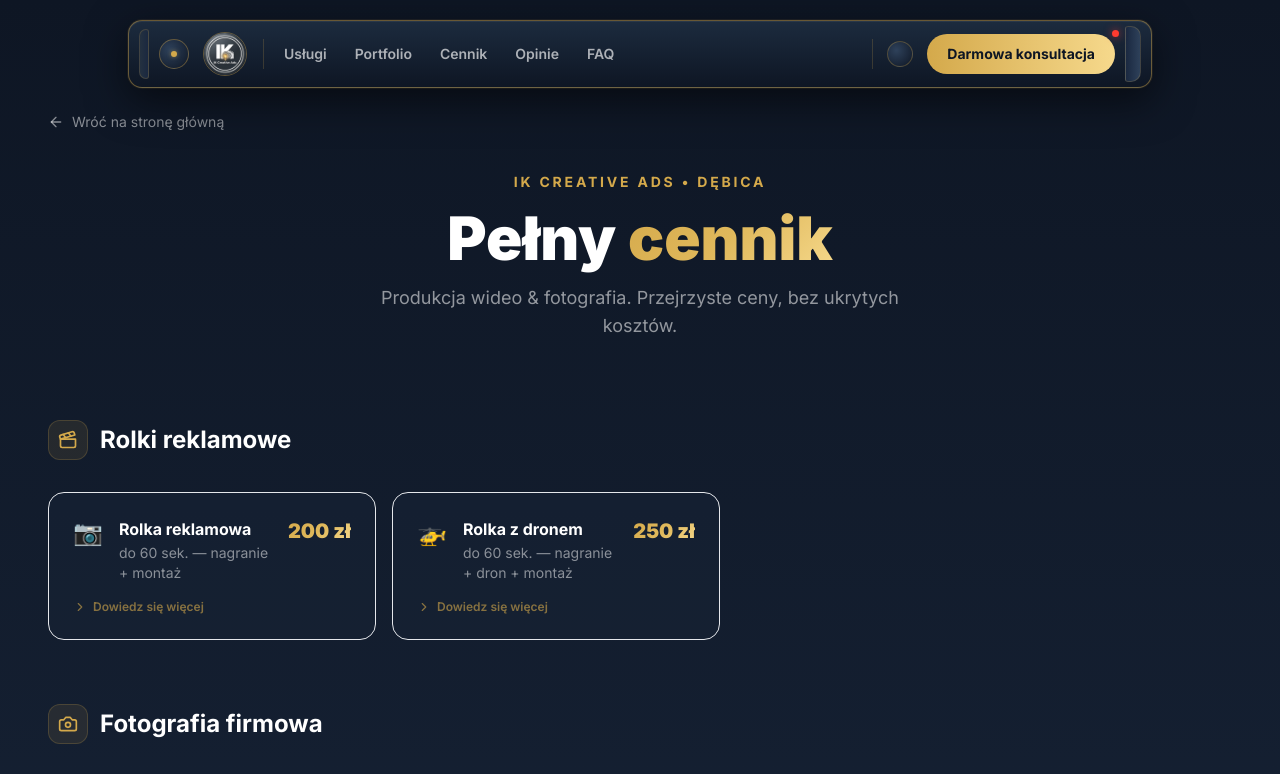
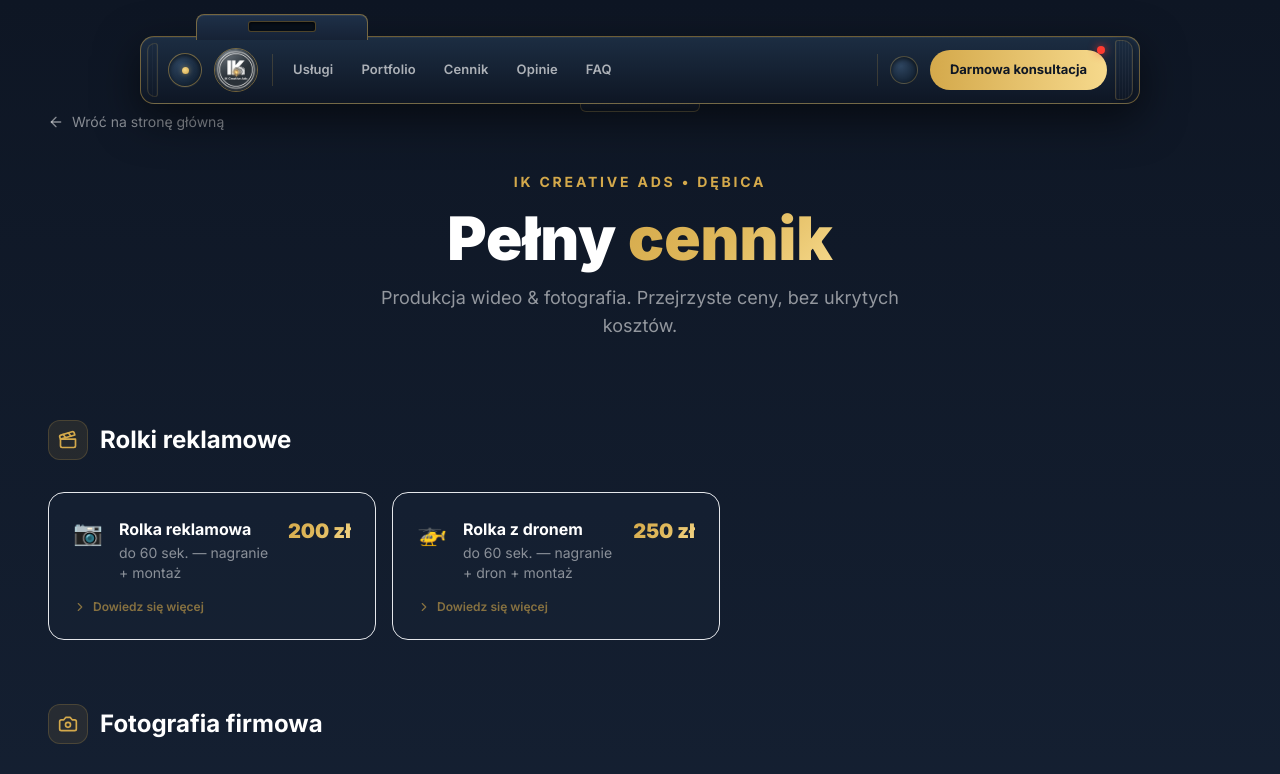
Before and after one commit to ikcreativeads/ikcreativeads, a Next.js app: page /cennik in a window 1280 px wide. Shown: the top 774 px of the page. Built offline with nearby package versions, Linux system fonts and the light colour scheme.

Commit message:
feat: navbar aparat z garbem + chowanie przy scroll

```diff
--- a/src/components/Header.tsx
+++ b/src/components/Header.tsx
@@ -1,109 +1,187 @@
 "use client";
 
-import { useEffect, useState } from "react";
-import { Aperture, X } from "lucide-react";
+import { useEffect, useRef, useState } from "react";
+import { X } from "lucide-react";
 import Image from "next/image";
 import { NAV_LINKS } from "@/lib/data";
 
+// Ikona przysłony (apertura) — dla mobile
+function Aperture({ size = 24 }: { size?: number }) {
+  return (
+    <svg width={size} height={size} viewBox="0 0 24 24" fill="none" stroke="currentColor" strokeWidth={1.5} strokeLinecap="round" strokeLinejoin="round">
+      <circle cx="12" cy="12" r="10" />
+      <line x1="14.31" y1="8" x2="20.05" y2="17.94" />
+      <line x1="9.69" y1="8" x2="21.17" y2="8" />
+      <line x1="7.38" y1="12" x2="13.12" y2="2.06" />
+      <line x1="9.69" y1="16" x2="3.95" y2="6.06" />
+      <line x1="14.31" y1="16" x2="2.83" y2="16" />
+      <line x1="16.62" y1="12" x2="10.88" y2="21.94" />
+    </svg>
+  );
+}
+
 export default function Header() {
-  const [open, setOpen] = useState(false);
+  const [open, setOpen]       = useState(false);
+  const [visible, setVisible] = useState(true);
+  const lastY = useRef(0);
+
+  // Chowaj navbar przy scrollowaniu w dół
+  useEffect(() => {
+    const onScroll = () => {
+      const y = window.scrollY;
+      if (y < 60) {
+        setVisible(true);
+      } else if (y > lastY.current + 6) {
+        setVisible(false);
+      } else if (y < lastY.current - 6) {
+        setVisible(true);
+      }
+      lastY.current = y;
+    };
+    window.addEventListener("scroll", onScroll, { passive: true });
+    return () => window.removeEventListener("scroll", onScroll);
+  }, []);
 
   useEffect(() => {
     document.body.style.overflow = open ? "hidden" : "";
     return () => { document.body.style.overflow = ""; };
   }, [open]);
 
+  const NAV = NAV_LINKS;
+
   return (
     <>
-      {/* ── DESKTOP: camera navbar ── */}
-      <header className="hidden lg:flex fixed inset-x-0 top-0 z-40 justify-center px-6 pt-5">
+      {/* ═══════════════════════════════════════════
+          DESKTOP — Aparat fotograficzny (top view)
+      ═══════════════════════════════════════════ */}
       <div
-          className="relative flex items-center w-full max-w-5xl"
+        className="hidden lg:flex fixed inset-x-0 top-0 z-40 justify-center px-6"
         style={{
-            height: 68,
-            background: "linear-gradient(180deg, #1c2b3e 0%, #0e1624 100%)",
-            border: "1.5px solid rgba(212,169,75,0.45)",
-            borderRadius: 14,
-            boxShadow:
-              "0 0 0 1px rgba(212,169,75,0.08), 0 12px 40px rgba(0,0,0,0.55), inset 0 1px 0 rgba(255,255,255,0.06)",
-            padding: "0 10px",
+          paddingTop: 14,
+          paddingBottom: 10,
+          transition: "transform 0.35s cubic-bezier(0.4,0,0.2,1), opacity 0.35s",
+          transform: visible ? "translateY(0)" : "translateY(-115%)",
+          opacity: visible ? 1 : 0,
         }}
       >
-          {/* Red dot — recording indicator */}
-          <div
-            style={{
+        {/* Wrapper — daje przestrzeń na garb aparatu */}
+        <div style={{ position: "relative", width: "100%", maxWidth: 1000 }}>
+
+          {/* ── GARB (pentaprism / viewfinder hump) ── */}
+          <div style={{
             position: "absolute",
-              top: 9,
-              right: 32,
-              width: 7,
-              height: 7,
+            top: 0,
+            left: 56,
+            width: 172,
+            height: 26,
+            zIndex: 2,
+            background: "linear-gradient(180deg, #1e3048 0%, #162235 100%)",
+            border: "1.5px solid rgba(212,169,75,0.5)",
+            borderBottom: "none",
+            borderRadius: "8px 8px 0 0",
+            boxShadow: "inset 0 1px 0 rgba(255,255,255,0.07)",
+          }}>
+            {/* Okienko wizjera */}
+            <div style={{
+              position: "absolute",
+              top: 6, left: "50%",
+              transform: "translateX(-50%)",
+              width: 68, height: 11,
+              borderRadius: 3,
+              background: "#060e18",
+              border: "1px solid rgba(212,169,75,0.35)",
+              boxShadow: "inset 0 1px 3px rgba(0,0,0,0.8)",
+            }} />
+          </div>
+
+          {/* ── KORPUS GŁÓWNY ── */}
+          <div style={{
+            position: "relative",
+            zIndex: 1,
+            marginTop: 22,        /* garb wchodzi 4px w korpus */
+            display: "flex",
+            alignItems: "center",
+            height: 68,
+            background: "linear-gradient(180deg, #1c2d42 0%, #0e1624 100%)",
+            border: "1.5px solid rgba(212,169,75,0.48)",
+            borderRadius: 14,
+            boxShadow: "0 14px 44px rgba(0,0,0,0.55), inset 0 1px 0 rgba(255,255,255,0.06)",
+            padding: "0 6px",
+          }}>
+            {/* Czerwona kropka nagrywania */}
+            <div style={{
+              position: "absolute",
+              top: 9, right: 34,
+              width: 8, height: 8,
               borderRadius: "50%",
               background: "#ff3b30",
-              boxShadow: "0 0 8px #ff3b30aa",
-            }}
-          />
+              boxShadow: "0 0 8px #ff3b30cc",
+            }} />
 
-          {/* Left grip */}
-          <div
-            style={{
-              width: 10,
-              height: 50,
-              flexShrink: 0,
-              background: "linear-gradient(90deg, #243140, #1a2840)",
-              borderRadius: "7px 3px 3px 7px",
-              border: "1px solid rgba(212,169,75,0.2)",
+            {/* Lewy uchwyt (grip) */}
+            <div style={{
+              width: 11, height: 54, flexShrink: 0,
+              background: "linear-gradient(90deg, #243345, #1a2840)",
+              borderRadius: "8px 3px 3px 8px",
+              border: "1px solid rgba(212,169,75,0.18)",
               marginRight: 10,
-            }}
-          />
+              backgroundImage: "repeating-linear-gradient(90deg, rgba(255,255,255,0.03) 0px, rgba(255,255,255,0.03) 1px, transparent 1px, transparent 4px)",
+            }} />
 
-          {/* Left dial */}
-          <div
-            style={{
-              width: 30,
-              height: 30,
-              flexShrink: 0,
+            {/* Lewe pokrętło (command dial) */}
+            <div style={{
+              width: 34, height: 34, flexShrink: 0,
               borderRadius: "50%",
-              background: "radial-gradient(circle at 35% 35%, #2e415a, #0e1624)",
-              border: "1.5px solid rgba(212,169,75,0.4)",
-              marginRight: 14,
-              display: "flex",
-              alignItems: "center",
-              justifyContent: "center",
-            }}
-          >
-            <div
-              style={{
-                width: 6,
-                height: 6,
-                borderRadius: "50%",
-                background: "#D4A94B",
-                boxShadow: "0 0 4px #D4A94B88",
-              }}
-            />
+              background: "radial-gradient(circle at 38% 35%, #2e4560, #0a1624)",
+              border: "1.5px solid rgba(212,169,75,0.45)",
+              marginRight: 12,
+              display: "flex", alignItems: "center", justifyContent: "center",
+              boxShadow: "inset 0 2px 4px rgba(0,0,0,0.5), 0 1px 0 rgba(255,255,255,0.05)",
+            }}>
+              <div style={{
+                width: 7, height: 7, borderRadius: "50%",
+                background: "radial-gradient(circle at 40% 40%, #f6d98c, #d4a94b)",
+                boxShadow: "0 0 5px #d4a94b88",
+              }} />
             </div>
 
             {/* Logo */}
-          <a href="/" aria-label="IK Creative Ads" style={{ flexShrink: 0, marginRight: 16 }}>
+            <a href="/" aria-label="IK Creative Ads" style={{ flexShrink: 0, marginRight: 14 }}>
               <Image
                 src="/logo-square.jpg"
                 alt="IK Creative Ads"
                 width={44}
                 height={44}
                 priority
-              style={{ borderRadius: "50%", objectFit: "cover", border: "1.5px solid rgba(212,169,75,0.4)" }}
+                style={{
+                  borderRadius: "50%",
+                  objectFit: "cover",
+                  border: "1.5px solid rgba(212,169,75,0.5)",
+                  display: "block",
+                }}
               />
             </a>
 
             {/* Separator */}
-          <div style={{ width: 1, height: 30, background: "rgba(212,169,75,0.2)", marginRight: 20, flexShrink: 0 }} />
+            <div style={{ width: 1, height: 32, background: "rgba(212,169,75,0.2)", marginRight: 20, flexShrink: 0 }} />
 
-          {/* Nav links */}
-          <nav className="flex items-center gap-7 flex-1">
-            {NAV_LINKS.map((link) => (
+            {/* Linki nawigacyjne */}
+            <nav style={{ flex: 1, display: "flex", alignItems: "center", gap: 28 }}>
+              {NAV.map((link) => (
                 <a
                   key={link.href}
                   href={link.href}
-                className="text-sm font-semibold text-white/65 hover:text-[#D4A94B] transition-colors whitespace-nowrap"
+                  style={{
+                    fontSize: 13,
+                    fontWeight: 600,
+                    color: "rgba(255,255,255,0.65)",
+                    textDecoration: "none",
+                    whiteSpace: "nowrap",
+                    letterSpacing: "0.01em",
+                    transition: "color 0.2s",
+                  }}
+                  onMouseEnter={e => (e.currentTarget.style.color = "#D4A94B")}
+                  onMouseLeave={e => (e.currentTarget.style.color = "rgba(255,255,255,0.65)")}
                 >
                   {link.label}
                 </a>
@@ -111,48 +189,84 @@ export default function Header() {
             </nav>
 
             {/* Separator */}
-          <div style={{ width: 1, height: 30, background: "rgba(212,169,75,0.2)", marginLeft: 20, flexShrink: 0 }} />
+            <div style={{ width: 1, height: 32, background: "rgba(212,169,75,0.2)", marginLeft: 20, flexShrink: 0 }} />
 
-          {/* Right dial */}
-          <div
-            style={{
-              width: 26,
-              height: 26,
-              flexShrink: 0,
+            {/* Prawe pokrętło (mode dial) */}
+            <div style={{
+              width: 28, height: 28, flexShrink: 0,
               borderRadius: "50%",
-              background: "radial-gradient(circle at 35% 35%, #2e415a, #0e1624)",
+              background: "radial-gradient(circle at 38% 35%, #2e4560, #0a1624)",
               border: "1.5px solid rgba(212,169,75,0.3)",
-              margin: "0 14px",
-            }}
-          />
+              margin: "0 12px",
+              boxShadow: "inset 0 2px 4px rgba(0,0,0,0.5)",
+            }} />
 
             {/* CTA */}
             <a
               href="#kontakt"
-            className="inline-flex items-center justify-center rounded-full bg-gradient-to-r from-[#D4A94B] to-[#F6D98C] px-5 py-2.5 text-sm font-bold text-[#0E1624] hover:scale-105 transition-transform whitespace-nowrap"
-            style={{ flexShrink: 0 }}
+              style={{
+                flexShrink: 0,
+                display: "inline-flex",
+                alignItems: "center",
+                justifyContent: "center",
+                borderRadius: 999,
+                background: "linear-gradient(90deg, #D4A94B, #F6D98C)",
+                padding: "0 20px",
+                height: 40,
+                fontSize: 13,
+                fontWeight: 700,
+                color: "#0E1624",
+                textDecoration: "none",
+                whiteSpace: "nowrap",
+                transition: "transform 0.2s",
+              }}
+              onMouseEnter={e => (e.currentTarget.style.transform = "scale(1.05)")}
+              onMouseLeave={e => (e.currentTarget.style.transform = "scale(1)")}
             >
               Darmowa konsultacja
             </a>
 
-          {/* Right grip — thicker, like a camera grip */}
-          <div
+            {/* Prawy uchwyt — grubszy, jak w prawdziwym aparacie */}
+            <div style={{
+              width: 18, height: 60, flexShrink: 0,
+              background: "linear-gradient(90deg, #182840, #2e4560)",
+              borderRadius: "3px 10px 10px 3px",
+              border: "1px solid rgba(212,169,75,0.22)",
+              marginLeft: 8,
+              backgroundImage: "repeating-linear-gradient(90deg, rgba(255,255,255,0.04) 0px, rgba(255,255,255,0.04) 1px, transparent 1px, transparent 3px)",
+              boxShadow: "2px 0 6px rgba(0,0,0,0.3)",
+            }} />
+          </div>
+
+          {/* ── DOLNY ŻEBREK (panel sterowania) ── */}
+          <div style={{
+            position: "absolute",
+            bottom: -8,
+            left: "50%",
+            transform: "translateX(-50%)",
+            width: 120,
+            height: 8,
+            borderRadius: "0 0 6px 6px",
+            background: "linear-gradient(180deg, #162235, #0e1624)",
+            border: "1px solid rgba(212,169,75,0.3)",
+            borderTop: "none",
+            zIndex: 0,
+          }} />
+        </div>
+      </div>
+
+      {/* ═══════════════════════════════════════
+          MOBILE — logo + ikona przysłony
+      ═══════════════════════════════════════ */}
+      <header
+        className="fixed inset-x-0 top-0 z-40 lg:hidden"
         style={{
-              width: 16,
-              height: 56,
-              flexShrink: 0,
-              background: "linear-gradient(90deg, #1a2840, #2e415a)",
-              borderRadius: "3px 10px 10px 3px",
-              border: "1px solid rgba(212,169,75,0.2)",
-              marginLeft: 10,
+          transition: "transform 0.35s cubic-bezier(0.4,0,0.2,1), opacity 0.35s",
+          transform: visible ? "translateY(0)" : "translateY(-115%)",
+          opacity: visible ? 1 : 0,
         }}
-          />
-        </div>
-      </header>
-
-      {/* ── MOBILE: aperture button ── */}
-      <header className="fixed inset-x-0 top-0 z-40 lg:hidden">
-        <div className="flex items-center justify-between px-5 pt-4">
+      >
+        <div style={{ display: "flex", alignItems: "center", justifyContent: "space-between", padding: "14px 20px" }}>
           <a href="/" aria-label="IK Creative Ads">
             <Image
               src="/logo-square.jpg"
@@ -160,7 +274,7 @@ export default function Header() {
               width={44}
               height={44}
               priority
-              style={{ borderRadius: "50%", objectFit: "cover", border: "1.5px solid rgba(212,169,75,0.4)" }}
+              style={{ borderRadius: "50%", objectFit: "cover", border: "1.5px solid rgba(212,169,75,0.5)" }}
             />
           </a>
 
@@ -169,64 +283,66 @@ export default function Header() {
             onClick={() => setOpen(true)}
             aria-label="Otwórz menu"
             style={{
-              width: 48,
-              height: 48,
-              borderRadius: "50%",
+              width: 48, height: 48, borderRadius: "50%",
               background: "rgba(14,22,36,0.92)",
               border: "1.5px solid rgba(212,169,75,0.45)",
-              display: "flex",
-              alignItems: "center",
-              justifyContent: "center",
-              color: "#D4A94B",
+              display: "flex", alignItems: "center", justifyContent: "center",
+              color: "#D4A94B", cursor: "pointer",
             }}
           >
-            <Aperture style={{ width: 22, height: 22 }} />
+            <Aperture size={22} />
           </button>
         </div>
       </header>
 
-      {/* ── MOBILE MENU ── */}
+      {/* ═══════════════════════════════════════
+          MOBILE MENU
+      ═══════════════════════════════════════ */}
       {open && (
         <div
           className="fixed inset-0 z-50 lg:hidden flex flex-col"
           style={{ backgroundColor: "#0e1624" }}
         >
-          <div className="flex items-center justify-between px-5 pt-4">
+          <div style={{ display: "flex", alignItems: "center", justifyContent: "space-between", padding: "14px 20px" }}>
             <Image
               src="/logo-square.jpg"
               alt="IK Creative Ads"
               width={44}
               height={44}
-              style={{ borderRadius: "50%", objectFit: "cover", border: "1.5px solid rgba(212,169,75,0.4)" }}
+              style={{ borderRadius: "50%", objectFit: "cover", border: "1.5px solid rgba(212,169,75,0.5)" }}
             />
             <button
               type="button"
               onClick={() => setOpen(false)}
               aria-label="Zamknij menu"
               style={{
-                width: 48,
-                height: 48,
-                borderRadius: "50%",
+                width: 48, height: 48, borderRadius: "50%",
                 background: "rgba(36,49,64,0.8)",
                 border: "1px solid rgba(255,255,255,0.1)",
-                display: "flex",
-                alignItems: "center",
-                justifyContent: "center",
-                color: "#fff",
+                display: "flex", alignItems: "center", justifyContent: "center",
+                color: "#fff", cursor: "pointer",
               }}
             >
-              <X style={{ width: 20, height: 20 }} />
+              <X size={20} />
             </button>
           </div>
 
-          <div className="px-5 mt-10">
-            <ul className="flex flex-col">
-              {NAV_LINKS.map((link) => (
+          <div style={{ padding: "0 20px" }}>
+            <ul style={{ listStyle: "none", margin: 0, padding: 0, marginTop: 32 }}>
+              {NAV.map((link) => (
                 <li key={link.href}>
                   <a
                     href={link.href}
                     onClick={() => setOpen(false)}
-                    className="block border-b border-white/8 py-5 text-2xl font-semibold text-white"
+                    style={{
+                      display: "block",
+                      borderBottom: "1px solid rgba(255,255,255,0.08)",
+                      padding: "20px 0",
+                      fontSize: 26,
+                      fontWeight: 600,
+                      color: "#fff",
+                      textDecoration: "none",
+                    }}
                   >
                     {link.label}
                   </a>
@@ -237,7 +353,19 @@ export default function Header() {
             <a
               href="#kontakt"
               onClick={() => setOpen(false)}
-              className="mt-8 flex w-full items-center justify-center rounded-full bg-gradient-to-r from-[#D4A94B] to-[#F6D98C] px-6 py-4 text-base font-bold text-[#0E1624]"
+              style={{
+                marginTop: 32,
+                display: "flex",
+                alignItems: "center",
+                justifyContent: "center",
+                borderRadius: 999,
+                background: "linear-gradient(90deg, #D4A94B, #F6D98C)",
+                padding: "16px 24px",
+                fontSize: 16,
+                fontWeight: 700,
+                color: "#0E1624",
+                textDecoration: "none",
+              }}
             >
               Darmowa konsultacja
             </a>
```
Lines whose indentation alone changed are shown as unchanged.
